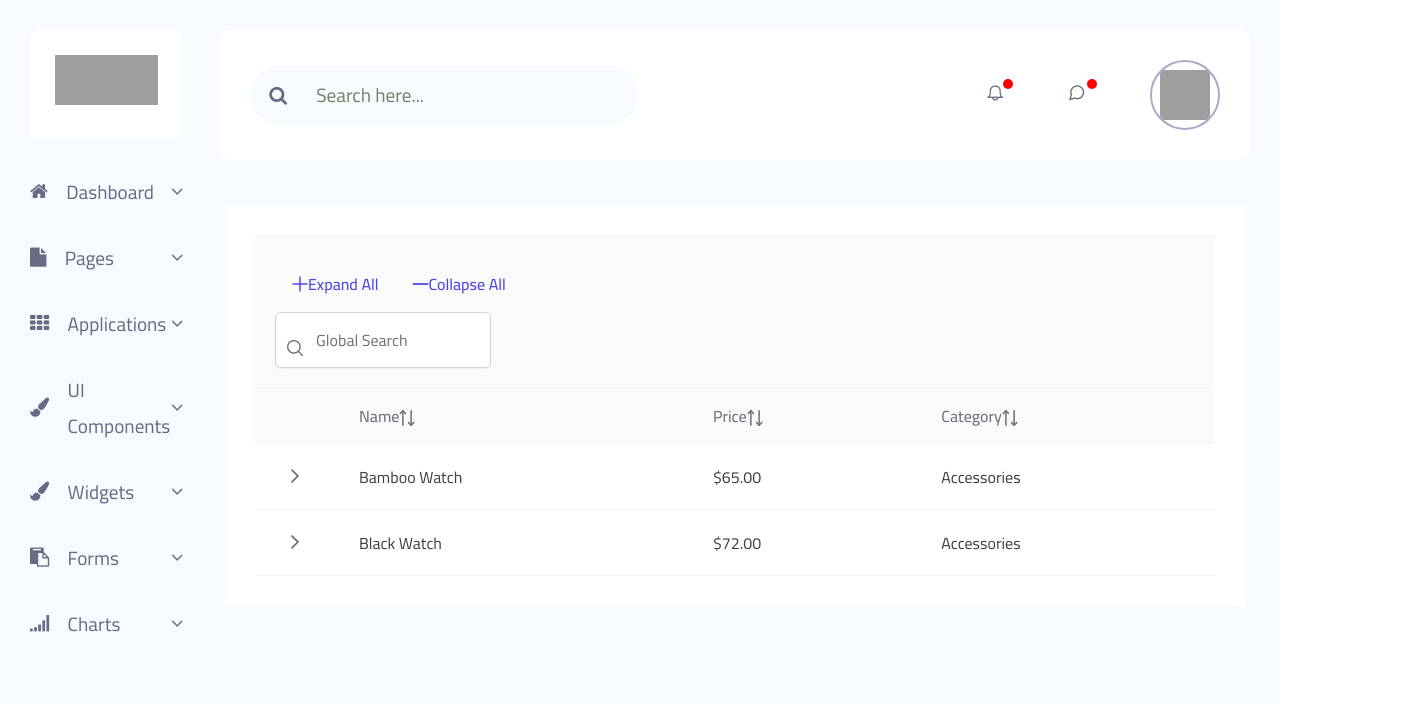
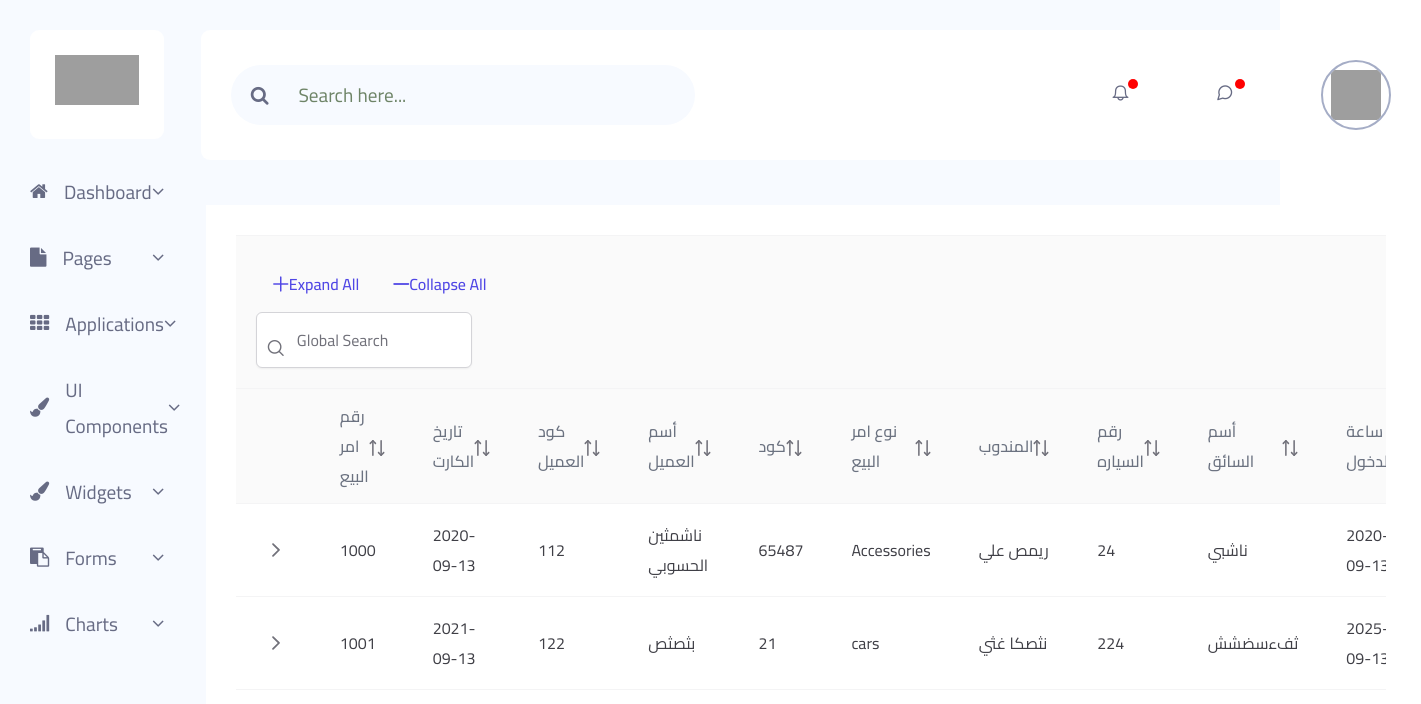
Before and after one commit to Hossam-Elsonbaty/Libra, a React (Create React App) app in the folder libra-react/: page /transaction in a window 1280 px wide. Shown: the top 704 px of the page, 1421 px wide, since content can reach past the window. Built offline with nearby package versions, Linux system fonts and the light colour scheme; grey boxes are pictures that could not be loaded.

Commit message:
before backend

```diff
--- a/libra-react/src/App.css
+++ b/libra-react/src/App.css
@@ -471,6 +471,7 @@ main {
 }
 
 .admin-settings-div {
+  z-index: 8;
   width: 213px;
   height: 252px;
   background-color: #4d4f5c;
--- a/libra-react/src/Pages/Transaction.jsx
+++ b/libra-react/src/Pages/Transaction.jsx
@@ -186,7 +186,7 @@
 //     </>
 //   )
 // }
-import React, { useState, useEffect, useRef } from 'react';
+import React, { useState, useEffect } from 'react';
 import "primereact/resources/themes/tailwind-light/theme.css";
 import SearchAndUserBar from './../Components/SearchAndUserBar';
 import SideBar from '../Components/SideBar';
@@ -203,96 +203,112 @@ export default function ContainerMain() {
   useEffect(() => {
     setProducts([
       {
-          id: '1000',
-          code: 'f230fh0g3',
-          name: 'Bamboo Watch',
-          description: 'Product Description',
-          price: 65,
-          category: 'Accessories',
-          quantity: 24,
+        sales_order_number: '1000',
+        date_card: '2020-09-13',
+        cusomer_id: '112',
+        cusomer_name: 'ناشمثين الحسوبي',
+        order_code: "65487",
+        order_type: 'Accessories',
+        salse_man:"ريمص علي",
+        car_number: "24",
+        DRIVER_NAME: 'ناشبي',
+        hour_in: '2020-09-13',
           orders: [
               {
-                  id: '1000-0',
-                  productCode: 'f230fh0g3',
-                  date: '2020-09-13',
-                  amount: 65,
-                  quantity: 1,
+                item_code: '1000-1',
+                item_NAME: 'f230fh0g3',
+                unite: '2020-09-13',
+                max: 65,
+                frist_wight: '1000',
+                frist_time: '2024-01-13',
+                SECOUND_WIGHT: '2500',
+                SECOUND_time: '2024-01-13',
                 customer: 'David James',
+                hour_in: '2024-01-13',
               },
               {
-                  id: '1000-1',
-                  productCode: 'f230fh0g3',
-                  date: '2020-05-14',
-                  amount: 130,
-                  quantity: 2,
-                  customer: 'Leon Rodrigues',
+                item_code: '1000-2',
+                item_NAME: 'f230fh0g3',
+                unite: '2020-09-13',
+                max: 65,
+                frist_wight: '1000',
+                frist_time: '2024-01-13',
+                SECOUND_WIGHT: '2500',
+                SECOUND_time: '2024-01-13',
+                customer: 'David James',
+                hour_in: '2024-01-13',
               },
               {
-                  id: '1000-2',
-                  productCode: 'f230fh0g3',
-                  date: '2019-01-04',
-                  amount: 65,
-                  quantity: 1,
-                  customer: 'Juan Alejandro',
-              },
-              {
-                  id: '1000-3',
-                  productCode: 'f230fh0g3',
-                  date: '2020-09-13',
-                  amount: 195,
-                  quantity: 3,
-                  customer: 'Claire Morrow',
+                item_code: '1000-3',
+                item_NAME: 'f230fh0g3',
+                unite: '2020-09-13',
+                max: 65,
+                frist_wight: '1000',
+                frist_time: '2024-01-13',
+                SECOUND_WIGHT: '2500',
+                SECOUND_time: '2024-01-13',
+                customer: 'David James',
+                hour_in: '2024-01-13',
               }
           ]
       },{
-        id: '1001',
-        code: 'nvklal433',
-        name: 'Black Watch',
-        description: 'Product Description',
-        image: 'black-watch.jpg',
-        price: 72,
-        category: 'Accessories',
-        quantity: 61,
-        inventoryStatus: 'INSTOCK',
-        rating: 4,
+        sales_order_number: '1001',
+        date_card: '2021-09-13',
+        cusomer_id: '122',
+        cusomer_name: 'بثصثص ',
+        order_code: "21",
+        order_type: 'cars',
+        salse_man:"نثصكا غثي",
+        car_number: "224",
+        DRIVER_NAME: 'ثفءسضشش',
+        hour_in: '2025-09-13',
         orders: [
           {
-                id: '1001-0',
-                productCode: 'nvklal433',
-                date: '2020-05-14',
-                amount: 72,
-                quantity: 1,
-                customer: 'Maisha Jefferson',
-                status: 'DELIVERED'
+            item_code: '1001-1',
+            item_NAME: 'f230fh0g3',
+            unite: '2020-09-13',
+            max: 65,
+            frist_wight: '1000',
+            frist_time: '2024-01-13',
+            SECOUND_WIGHT: '2500',
+            SECOUND_time: '2024-01-13',
+            customer: 'David James',
+            hour_in: '2024-01-13',
           },
           {
-                id: '1001-1',
-                productCode: 'nvklal433',
-                date: '2020-02-28',
-                amount: 144,
-                quantity: 2,
-                customer: 'Octavia Murillo',
-                status: 'PENDING'
+            item_code: '1001-2',
+            item_NAME: 'f230fh0g3',
+            unite: '2020-09-13',
+            max: 65,
+            frist_wight: '1000',
+            frist_time: '2024-01-13',
+            SECOUND_WIGHT: '2500',
+            SECOUND_time: '2024-01-13',
+            customer: 'David James',
+            hour_in: '2024-01-13',
+          },
+          {
+            item_code: '1001-3',
+            item_NAME: 'f230fh0g3',
+            unite: '2020-09-13',
+            max: 65,
+            frist_wight: '1000',
+            frist_time: '2024-01-13',
+            SECOUND_WIGHT: '2500',
+            SECOUND_time: '2024-01-13',
+            customer: 'David James',
+            hour_in: '2024-01-13',
           }
       ]
     },])
   }, []);
   const expandAll = () => {
       let _expandedRows = {};
-      products.forEach((p) => (_expandedRows[`${p.id}`] = true));
+      products.forEach((p) => (_expandedRows[`${p.sales_order_number}`] = true));
       setExpandedRows(_expandedRows);
   };
   const collapseAll = () => {
       setExpandedRows(null);
-  };
-  const formatCurrency = (value) => {
-      return value.toLocaleString('en-US', { style: 'currency', currency: 'USD' });
-  };
-  const amountBodyTemplate = (rowData) => {
-      return formatCurrency(rowData.amount);
-  };
-  const priceBodyTemplate = (rowData) => {
-      return formatCurrency(rowData.price);
   };
   const allowExpansion = (rowData) => {
       return rowData.orders.length > 0;
@@ -300,13 +316,18 @@ export default function ContainerMain() {
   const rowExpansionTemplate = (data) => {
     return (
         <div className="p-3">
-            <h5>Details for {data.name}</h5>
+            <h5>Details for {data.sales_order_number}</h5>
             <DataTable value={data.orders}>
-                <Column field="id" header="Id" sortable></Column>
-                <Column field="customer" header="Customer" sortable></Column>
-                <Column field="date" header="Date" sortable></Column>
-                <Column field="amount" header="Amount" body={amountBodyTemplate} sortable></Column>
-                {/* <Column headerStyle={{ width: '4rem' }} body={searchBodyTemplate}></Column> */}
+                <Column field="item_code" header="كود الصنف" sortable></Column>
+                <Column field="item_NAME" header="أسم الصنف" sortable></Column>
+                <Column field="unite" header="الوحده" sortable></Column>
+                <Column field="max" header="الحد الأقصي للتحميل" sortable></Column>
+                <Column field="frist_wight" header="الوزنه الأولي" sortable></Column>
+                <Column field="frist_time" header="وقت الوزنه الأولي" sortable></Column>
+                <Column field="SECOUND_WIGHT" header="الوزنه الثانيه" sortable></Column>
+                <Column field="SECOUND_time" header="وقت الوزنه الثانيه" sortable></Column>
+                <Column field="customer" header="صافي كمية الميزان" sortable></Column>
+                <Column field="qyt_wight" header="كمية الوزن" sortable></Column>
                 <Column body={(nodeData)=>actionTemplate(nodeData)} headerClassName="w-10rem"></Column>
                 <Column body={(nodeData)=>actionTemplate2(nodeData)} headerClassName="w-10rem"></Column>
             </DataTable>
@@ -399,14 +420,20 @@ export default function ContainerMain() {
               <div className="card" >
                 <DataTable  globalFilter={globalFilter} value={products} expandedRows={expandedRows} onRowToggle={(e) => setExpandedRows(e.data)}
                     rowExpansionTemplate={rowExpansionTemplate}
-                    dataKey="id" header={header} tableStyle={{ minWidth: '60rem' }}>
+                    dataKey="sales_order_number" header={header} tableStyle={{ minWidth: '60rem' }}>
                     <Column expander={allowExpansion} style={{ width: '5rem' }} />
-                    <Column field="name" header="Name" sortable />
-                    <Column field="price" header="Price" sortable body={priceBodyTemplate} />
-                    <Column field="category" header="Category" sortable />
+                    <Column field="sales_order_number" header="رقم امر البيع" sortable />
+                    <Column field="date_card" header="تاريخ الكارت" sortable />
+                    <Column field="cusomer_id" header="كود العميل" sortable />
+                    <Column field="cusomer_name" header="أسم العميل" sortable />
+                    <Column field="order_code" header="كود" sortable />
+                    <Column field="order_type" header="نوع امر البيع" sortable />
+                    <Column field="salse_man" header="المندوب" sortable />
+                    <Column field="car_number" header="رقم السياره" sortable />
+                    <Column field="DRIVER_NAME" header="أسم السائق" sortable />
+                    <Column field="hour_in" header="ساعة الدخول" sortable />
                 </DataTable>
               </div>
-              {/*put here any component you want . routing must happen here*/}
             </div>
           </div>
         </main>
--- a/libra-react/src/scss/_App.scss
+++ b/libra-react/src/scss/_App.scss
@@ -526,6 +526,7 @@ main{
 }
 
 .admin-settings-div{
+  z-index: 8;
   width: 213px;
   height: 252px;
   background-color: #4d4f5c;
```
Also changed, not shown: 1 other file (tests, documents, lock files or other folders). Lines whose indentation alone changed are shown as unchanged.
